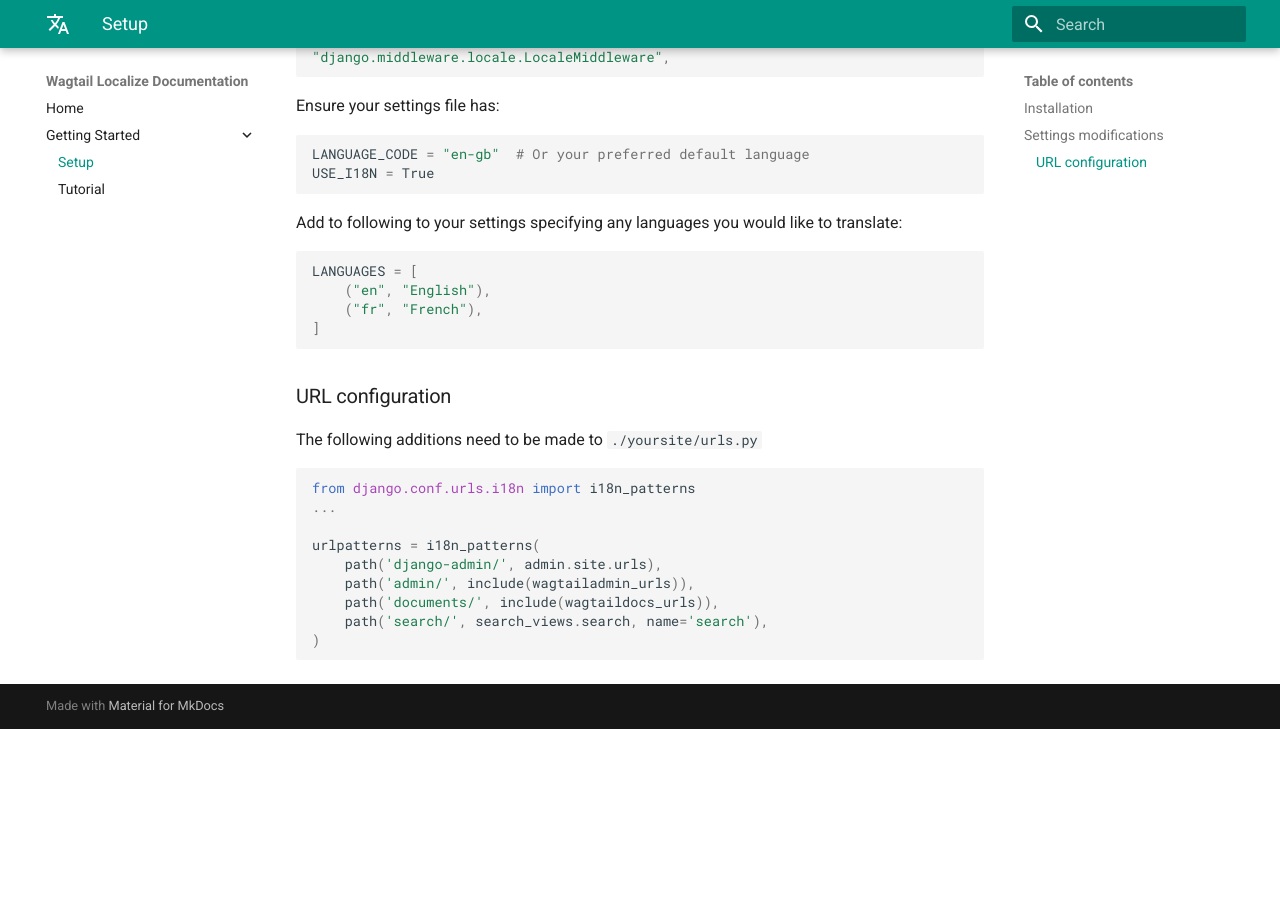
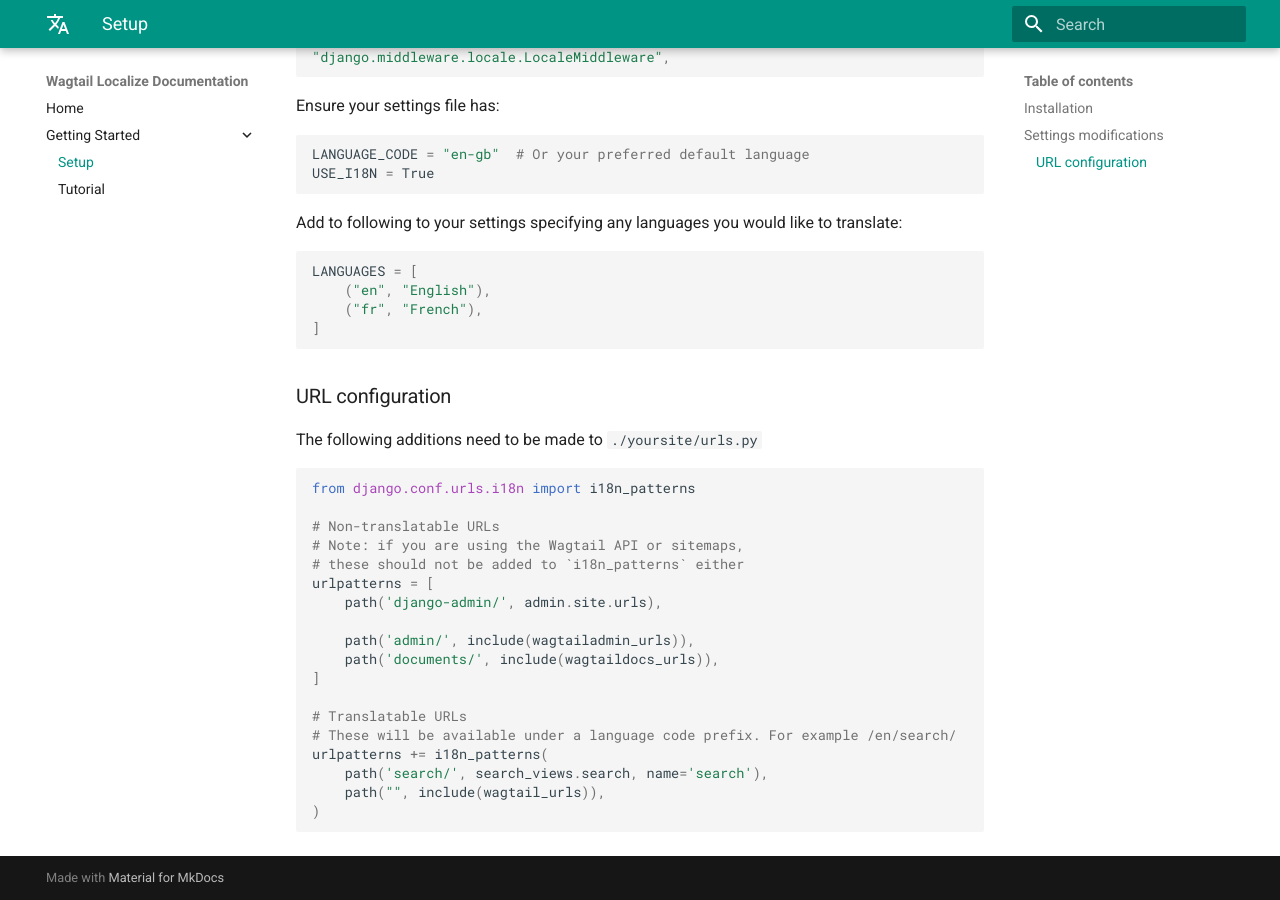
Before and after one commit to wagtail/wagtail-localize, an MkDocs documentation site: the page built from docs/setup.md, in a window 1280 px wide and 900 px high, scrolled down 607 px. Built offline with MkDocs 1.6.1 and Material for MkDocs 9.7.7, drawn with Linux system fonts in a browser that asks for light colours; before the commit the page ends 1336 px from its top, so only the background shows below that.

Commit message:
better follow docs from wagtail itself is more clear

````diff
--- a/docs/setup.md
+++ b/docs/setup.md
@@ -46,12 +46,21 @@ The following additions need to be made to `./yoursite/urls.py`
 
 ```python
 from django.conf.urls.i18n import i18n_patterns
-...
 
-urlpatterns = i18n_patterns(
+# Non-translatable URLs
+# Note: if you are using the Wagtail API or sitemaps,
+# these should not be added to `i18n_patterns` either
+urlpatterns = [
     path('django-admin/', admin.site.urls),
+
     path('admin/', include(wagtailadmin_urls)),
     path('documents/', include(wagtaildocs_urls)),
+]
+
+# Translatable URLs
+# These will be available under a language code prefix. For example /en/search/
+urlpatterns += i18n_patterns(
     path('search/', search_views.search, name='search'),
+    path("", include(wagtail_urls)),
 )
 ```
````
